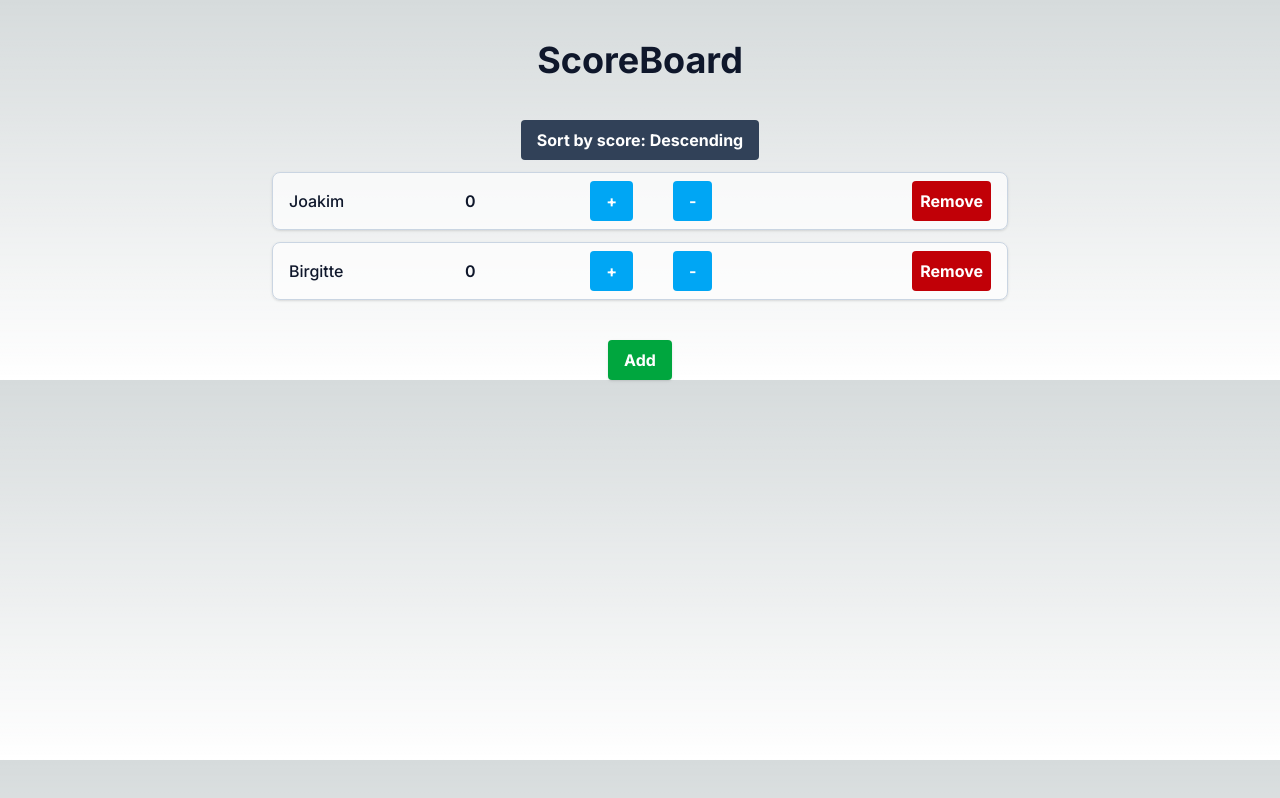
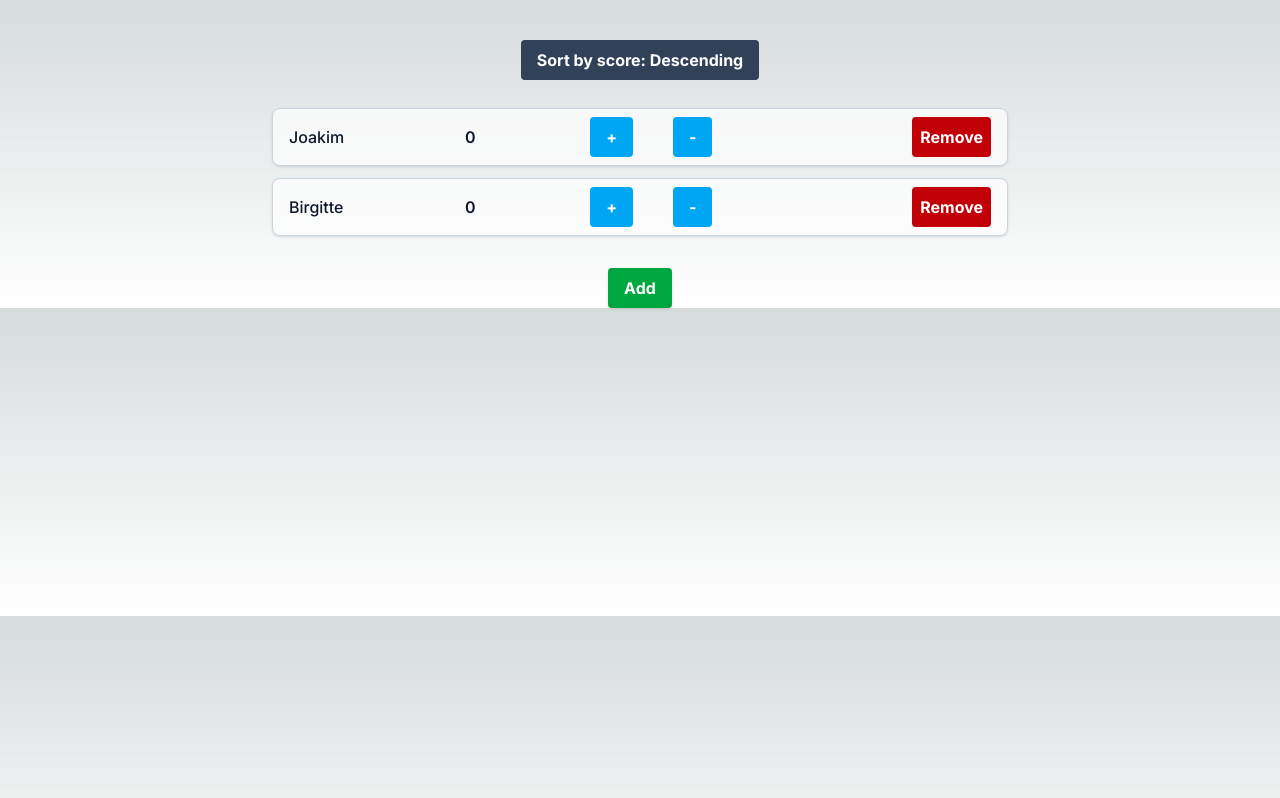
Before and after one commit to MikAoJk/scoreboard, a Next.js app: page / in a window 1280 px wide. Built offline with nearby package versions, Linux system fonts and the light colour scheme.

Commit message:
chore: small ui improvements

```diff
--- a/src/components/AddPlayer.tsx
+++ b/src/components/AddPlayer.tsx
@@ -26,7 +26,7 @@ const AddPlayer = (addPlayerProps: AddPlayerProps) => {
 
     return (
         <div>
-            {!isEditing && <button onClick={startEditingHandler} type="button" className="mt-10 cursor-pointer rounded bg-green-600 px-4 py-2 font-bold text-white shadow-sm">Add</button>}
+            {!isEditing && <button onClick={startEditingHandler} type="button" className="mt-8 cursor-pointer rounded bg-green-600 px-4 py-2 font-bold text-white shadow-sm">Add</button>}
             {isEditing && <AddPlayerModal onSaveAddPlayer={saveAddPlayerHandler} onCancel={stopEditingHandler}/>}
         </div>
     )
--- a/src/components/PlayerList.tsx
+++ b/src/components/PlayerList.tsx
@@ -21,7 +21,7 @@ const PlayerList = (playerProps: PlayerProps) => {
                 onClick={() => setSortAscending(ascending => !ascending)}
                 type="button"
                 aria-label={`Sort by player score ${sortAscending ? "ascending" : "descending"}`}
-                className="cursor-pointer rounded bg-slate-700 px-4 py-2 font-bold text-white"
+                className="cursor-pointer rounded bg-slate-700 px-4 py-2 font-bold text-white mb-4"
             >
                 Sort by score: {sortAscending ? "Ascending" : "Descending"}
             </button>
--- a/src/components/ScoreBoard.tsx
+++ b/src/components/ScoreBoard.tsx
@@ -136,7 +136,6 @@ const ScoreBoard = () => {
 
     return (
         <div className="mx-auto mt-10 max-w-3xl px-4 text-center">
-            <h1 className="text-4xl font-bold text-slate-900 dark:text-slate-100">ScoreBoard</h1>
             <ScoreCard players={players}
                        onChangRemovePlayer={removePlayerHandler}
                        onChangSubstractPlayerScore={substractPlayerScoreHandler}
```
Also changed, not shown: 1 other file (tests, documents, lock files or other folders).
